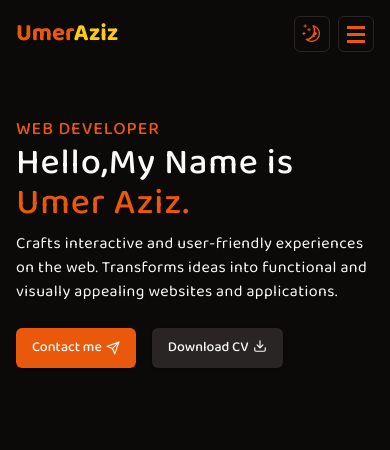
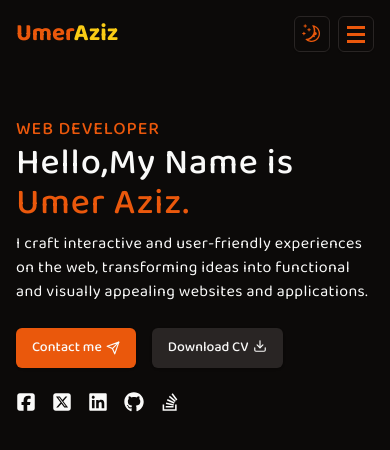
Before and after one commit to Umer-Aziz/portfolio, a Next.js app: page / in a window 390 px wide. Shown: the top 450 px of the page. Built offline with nearby package versions, Linux system fonts and the light colour scheme.

Commit message:
added social share button & responsiveness added

```diff
--- a/app/page.tsx
+++ b/app/page.tsx
@@ -1,7 +1,29 @@
 import { Button } from "@/components/ui/button";
-import { DownloadIcon } from "@radix-ui/react-icons";
 import { FiSend , FiDownload } from "react-icons/fi";
+import { FaSquareXTwitter ,FaSquareFacebook , FaGithub , FaLinkedin , FaStackOverflow } from "react-icons/fa6";
 export default function Home() {
+  const socialIcons = [
+    {
+      path:"/",
+      icon:FaSquareFacebook
+    },
+    {
+      path:"/",
+      icon:FaSquareXTwitter
+    },
+    {
+      path:"/",
+      icon:FaLinkedin
+    },
+    {
+      path:"/",
+      icon:FaGithub
+    },
+    {
+      path:"/",
+      icon:FaStackOverflow
+    },
+  ]
   return (
     <>
     <main>
@@ -9,15 +31,25 @@ export default function Home() {
       <section className="min-h-[80vh] grid lg:grid-cols-2 gap-8">
         <div className="flex flex-col py-12 md:py-24">
         <h2 className="text-primary text-lg font-medium uppercase tracking-wider">Web Developer</h2>
-        <h1 className="text-4xl md:text-6xl font-medium tracking-wide">Hello,My Name is <br /><span className="text-primary">Umer Aziz.</span></h1>
-        <p className="max-w-md mt-2 tracking-wide">Crafts interactive and user-friendly experiences on the web. Transforms ideas into functional and visually appealing websites and applications.</p>
-        <div className="mt-6 md:mt-8 flex items-center gap-x-4">
+        <h1 className="text-4xl md:text-5xl lg:text-6xl font-medium tracking-wide">Hello,My Name is <br /><span className="text-primary">Umer Aziz.</span></h1>
+        <p className="md:max-w-sm lg:max-w-md mt-2 tracking-wide">
+        I craft interactive and user-friendly experiences on the web, transforming ideas into functional and visually appealing websites and applications.
+          </p>
+        <div className="mt-6 lg:mt-8 flex items-center gap-x-4">
 
           <Button className="flex items-center gap-1">
              <span>Contact me</span> <FiSend/></Button>
 
           <Button variant={"secondary"} className="flex items-center gap-1">
              <span>Download CV</span> <FiDownload className="mb-1"/></Button>
+        </div>
+        {/* Social Share  */}
+        <div className="mt-6 lg:mt-8 flex gap-4 items-center text-xl">
+          {socialIcons.map((item,index)=>{
+            return (
+              <a key={index} href={item.path}><item.icon className="hover:text-primary hover:scale-110 duration-200"/></a>
+            )
+          })}
         </div>
         </div>
         <div></div>
--- a/components/Navbar.tsx
+++ b/components/Navbar.tsx
@@ -40,7 +40,7 @@ const Navbar = () => {
      <span className="text-primary">Umer</span>
      <span className="text-yellow-400">Aziz</span>
     </div>
-    <div className='flex items-center gap-16'>
+    <div className='flex items-center gap-12 lg:gap-16'>
     <ul className='desktop'>
       {navItems.map((list,index)=>{
         return(
--- a/styles/globals.css
+++ b/styles/globals.css
@@ -79,13 +79,13 @@ html::-webkit-scrollbar-thumb{
     @apply max-w-[1200px] mx-auto;
   }
   nav ul {
-    @apply hidden md:flex items-center gap-8 flex-row;
+    @apply hidden md:flex items-center gap-8 md:gap-6 lg:gap-8 flex-row;
   }
   nav .mobile {
     @apply absolute top-0 -left-full min-h-screen w-4/6 bg-secondary flex flex-col items-center gap-8 pt-20 md:hidden;
   }
   nav ul li {
-    @apply font-medium relative capitalize;
+    @apply lg:font-medium relative capitalize;
   }
 
   nav ul li::after {
```
